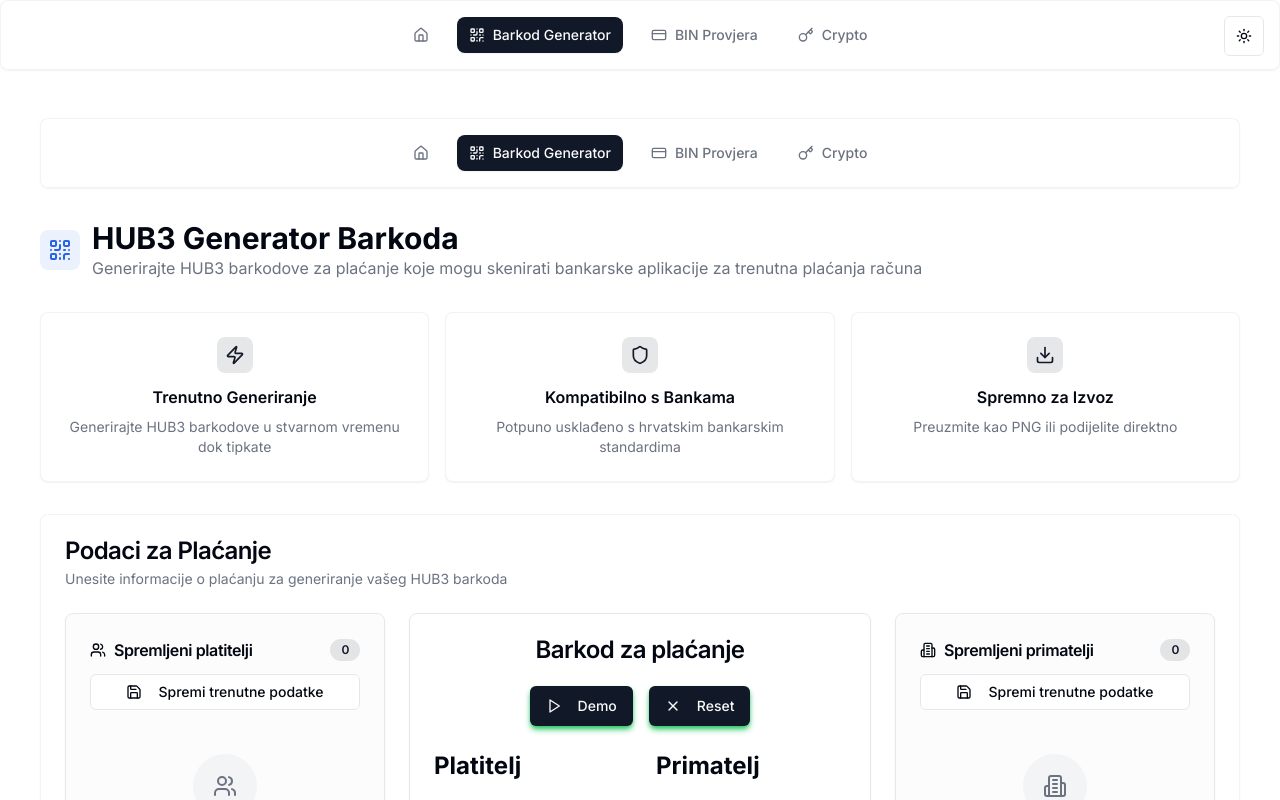
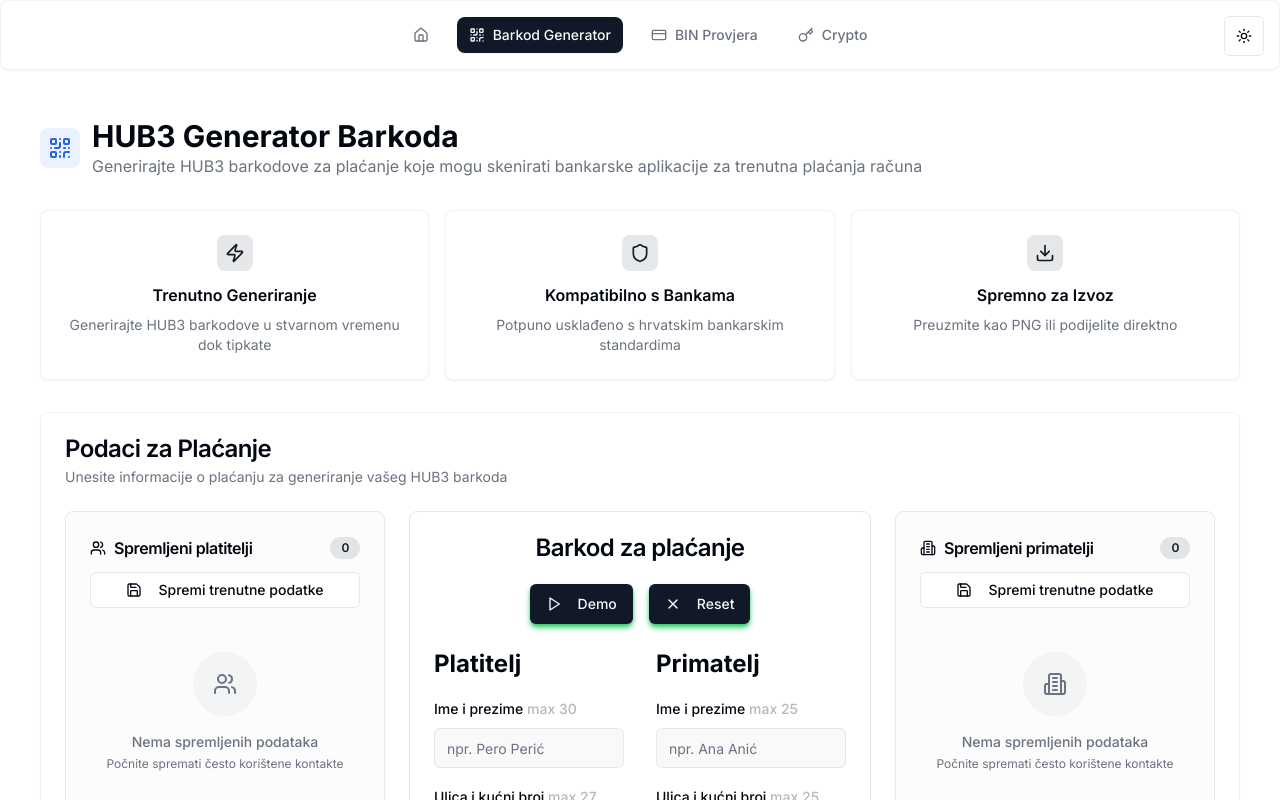
Before and after one commit to Lykoskia/fin-apps, a Next.js app: page /bcg in a window 1280 px wide. Shown: the top 800 px of the page. Built offline with nearby package versions, Linux system fonts and the light colour scheme.

Commit message:
Removed duplicate Navbar since it was migrated to shared Layout

```diff
--- a/src/app/bcg/page.tsx
+++ b/src/app/bcg/page.tsx
@@ -2,7 +2,6 @@ import { Suspense } from "react"
 import { Card, CardContent, CardDescription, CardHeader, CardTitle } from "@/components/ui/card"
 import PaymentForm from "@/components/PaymentForm"
 import LoadingSpinner from "@/components/LoadingSpinner"
-import Navbar from "@/components/Navbar"
 import { QrCode, Zap, Shield, Download } from "lucide-react"
 
 export const metadata = {
@@ -32,7 +31,6 @@ export default function BarcodeGeneratorPage() {
   return (
     <main className="min-h-screen p-4 xl:p-6">
       <div className="max-w-7xl mx-auto space-y-8">
-        <Navbar />
 
         {/* Page Header */}
         <div className="space-y-4">
--- a/src/app/bin/page.tsx
+++ b/src/app/bin/page.tsx
@@ -2,7 +2,6 @@ import { Suspense } from "react"
 import { Card, CardContent, CardDescription, CardHeader, CardTitle } from "@/components/ui/card"
 import { Badge } from "@/components/ui/badge"
 import LoadingSpinner from "@/components/LoadingSpinner"
-import Navbar from "@/components/Navbar"
 import BINChecker from "@/components/BINChecker"
 import { getBankingStatistics } from "@/app/actions/card-validation"
 import { Database, CreditCard, Building, TrendingUp } from "lucide-react"
@@ -13,7 +12,6 @@ export default async function BINCheckerPage() {
   return (
     <main className="min-h-screen p-4 xl:p-6">
       <div className="max-w-7xl mx-auto space-y-8">
-        <Navbar />
 
         {/* Page Header */}
         <div className="space-y-4">
--- a/src/app/kdf/page.tsx
+++ b/src/app/kdf/page.tsx
@@ -2,7 +2,6 @@ import { Suspense } from "react"
 import { Card, CardContent, CardDescription, CardHeader, CardTitle } from "@/components/ui/card"
 import EnhancedMnemonicKDF from "@/components/EnhancedMnemonicKDF"
 import LoadingSpinner from "@/components/LoadingSpinner"
-import Navbar from "@/components/Navbar"
 import { Key, Shield, Zap, AlertTriangle } from "lucide-react"
 import { Alert, AlertDescription } from "@/components/ui/alert"
 
@@ -33,7 +32,6 @@ export default function KDFPage() {
   return (
     <main className="min-h-screen p-4 xl:p-6">
       <div className="max-w-7xl mx-auto space-y-8">
-        <Navbar />
 
         {/* Page Header */}
         <div className="space-y-4">
```
